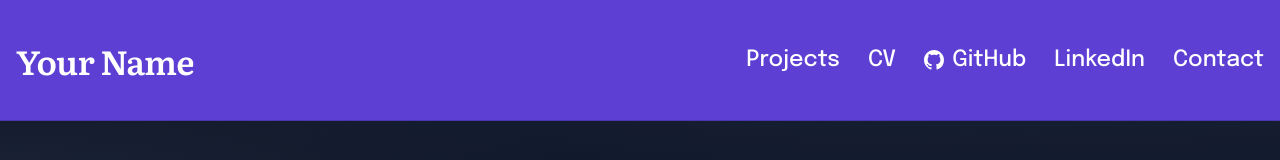
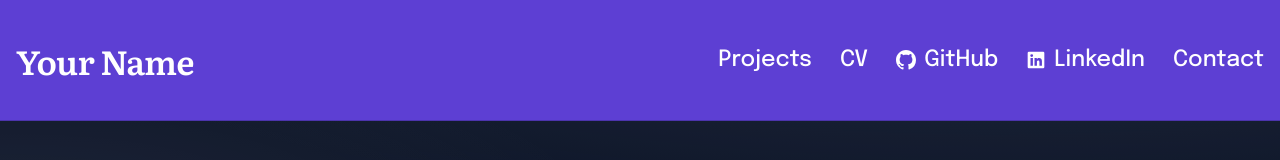
Before and after one commit to JaanusLille/portfoolio-koduleht, a React (Vite) app: page / in a window 1280 px wide. Shown: the top 160 px of the page. Built offline with nearby package versions, Linux system fonts and the light colour scheme.

Commit message:
Improved link icon logic + added LinkedIn link

```diff
--- a/src/components/Header.tsx
+++ b/src/components/Header.tsx
@@ -5,6 +5,7 @@ import './Header.css'
 type NavLink = {
   href: string
   label: string
+  icon?: 'github' | 'linkedin'
   external?: boolean
 }
 
@@ -14,13 +15,48 @@ const navLinks: NavLink[] = [
   {
     href: site.githubUrl,
     label: 'GitHub',
+    icon: 'github',
     external: true,
   },
-  { href: '#linkedin', label: 'LinkedIn' },
+  { href: '#linkedin', label: 'LinkedIn', icon: 'linkedin' },
   { href: '#contact', label: 'Contact' },
 ]
 
 const wideNavMq = '(min-width: 769px)'
+
+function LinkIcon({ icon }: { icon?: NavLink['icon'] }) {
+  if (icon === 'github') {
+    return (
+      <svg
+        className="site-header__link-icon"
+        viewBox="0 0 16 16"
+        fill="currentColor"
+        aria-hidden="true"
+        width={20}
+        height={20}
+      >
+        <path d="M8 0C3.58 0 0 3.58 0 8c0 3.54 2.29 6.53 5.47 7.59.4.07.55-.17.55-.38 0-.19-.01-.82-.01-1.49-2.01.37-2.53-.49-2.69-.94-.09-.23-.48-.93-.82-1.13-.28-.15-.68-.52-.01-.53.63-.01 1.08.58 1.23.82.72 1.21 1.87.87 2.33.66.07-.52.28-.87.51-1.07-1.78-.2-3.64-.89-3.64-3.95 0-.87.31-1.59.82-2.15-.08-.2-.36-1.02.08-2.12 0 0 .67-.21 2.2.82.64-.18 1.32-.27 2-.27s1.36.09 2 .27c1.53-1.04 2.2-.82 2.2-.82.44 1.1.16 1.92.08 2.12.51.56.82 1.27.82 2.15 0 3.07-1.87 3.75-3.65 3.95.29.25.54.73.54 1.48 0 1.07-.01 1.93-.01 2.2 0 .21.15.46.55.38A8.01 8.01 0 0 0 16 8c0-4.42-3.58-8-8-8" />
+      </svg>
+    )
+  }
+
+  if (icon === 'linkedin') {
+    return (
+      <svg
+        className="site-header__link-icon"
+        viewBox="0 0 24 24"
+        fill="currentColor"
+        aria-hidden="true"
+        width={20}
+        height={20}
+      >
+        <path d="M20.5 2H3.5A1.5 1.5 0 0 0 2 3.5v17A1.5 1.5 0 0 0 3.5 22h17a1.5 1.5 0 0 0 1.5-1.5v-17A1.5 1.5 0 0 0 20.5 2ZM8.3 19H5.4V9.7h2.9V19ZM6.85 8.4a1.7 1.7 0 1 1 0-3.4 1.7 1.7 0 0 1 0 3.4ZM19 19h-2.9v-4.5c0-1.2-.4-2-1.5-2-.8 0-1.2.5-1.4 1-.1.2-.1.5-.1.8V19h-2.9V9.7h2.8V11c.4-.6 1.1-1.4 2.7-1.4 2 0 3.4 1.3 3.4 4V19Z" />
+      </svg>
+    )
+  }
+
+  return null
+}
 
 export function Header() {
   const [menuOpen, setMenuOpen] = useState(false)
@@ -78,7 +114,7 @@ export function Header() {
           inert={navInert}
         >
           <ul className="site-header__links">
-            {navLinks.map(({ href, label, external }) => (
+            {navLinks.map(({ href, label, icon, external }) => (
               <li key={href}>
                 <a
                   href={href}
@@ -88,18 +124,7 @@ export function Header() {
                     ? { target: '_blank', rel: 'noopener noreferrer' }
                     : {})}
                 >
-                  {label === 'GitHub' ? (
-                    <svg
-                      className="site-header__link-icon"
-                      viewBox="0 0 16 16"
-                      fill="currentColor"
-                      aria-hidden="true"
-                      width={20}
-                      height={20}
-                    >
-                      <path d="M8 0C3.58 0 0 3.58 0 8c0 3.54 2.29 6.53 5.47 7.59.4.07.55-.17.55-.38 0-.19-.01-.82-.01-1.49-2.01.37-2.53-.49-2.69-.94-.09-.23-.48-.93-.82-1.13-.28-.15-.68-.52-.01-.53.63-.01 1.08.58 1.23.82.72 1.21 1.87.87 2.33.66.07-.52.28-.87.51-1.07-1.78-.2-3.64-.89-3.64-3.95 0-.87.31-1.59.82-2.15-.08-.2-.36-1.02.08-2.12 0 0 .67-.21 2.2.82.64-.18 1.32-.27 2-.27s1.36.09 2 .27c1.53-1.04 2.2-.82 2.2-.82.44 1.1.16 1.92.08 2.12.51.56.82 1.27.82 2.15 0 3.07-1.87 3.75-3.65 3.95.29.25.54.73.54 1.48 0 1.07-.01 1.93-.01 2.2 0 .21.15.46.55.38A8.01 8.01 0 0 0 16 8c0-4.42-3.58-8-8-8" />
-                    </svg>
-                  ) : null}
+                  <LinkIcon icon={icon} />
                   {label}
                 </a>
               </li>
```
